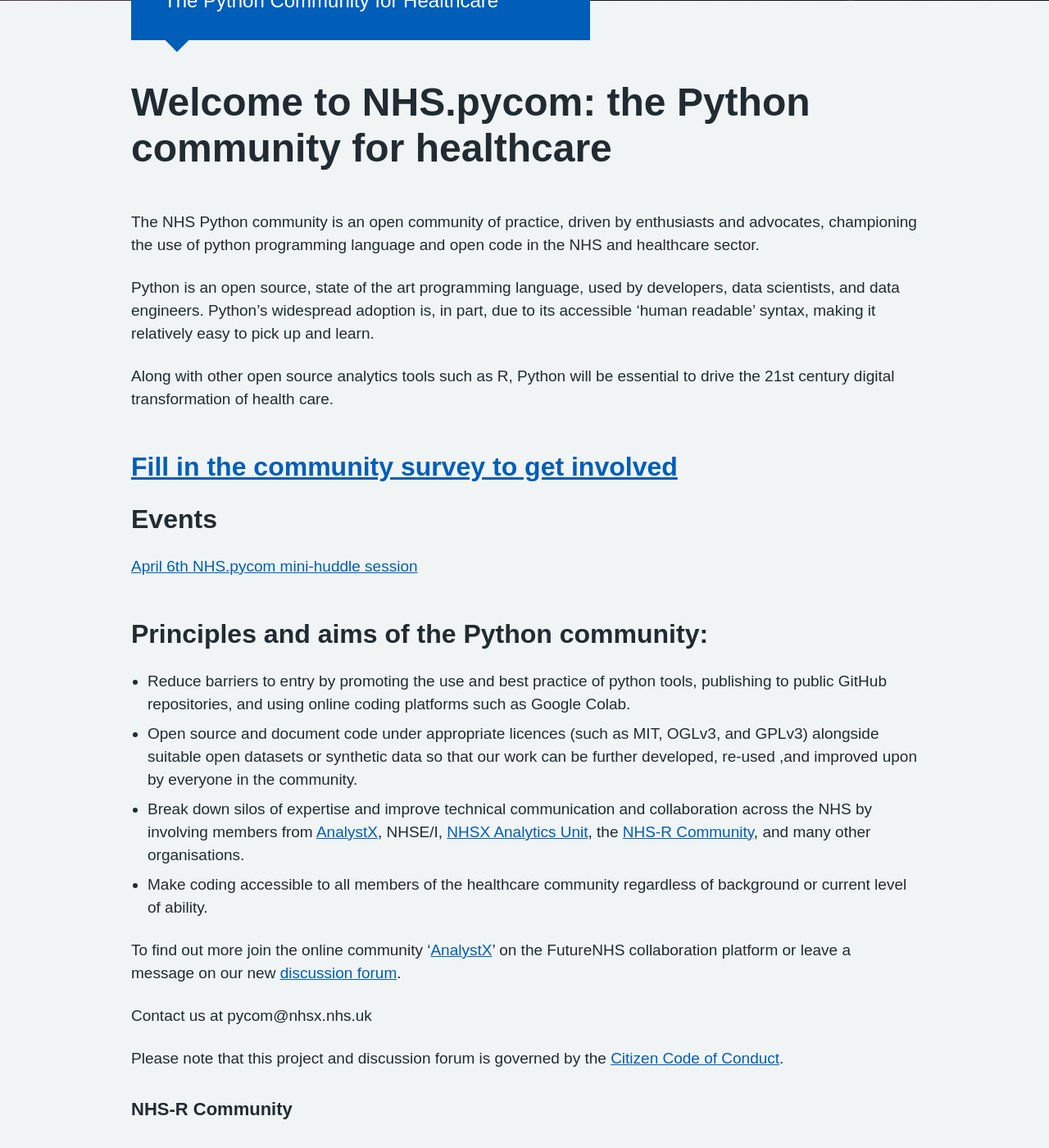
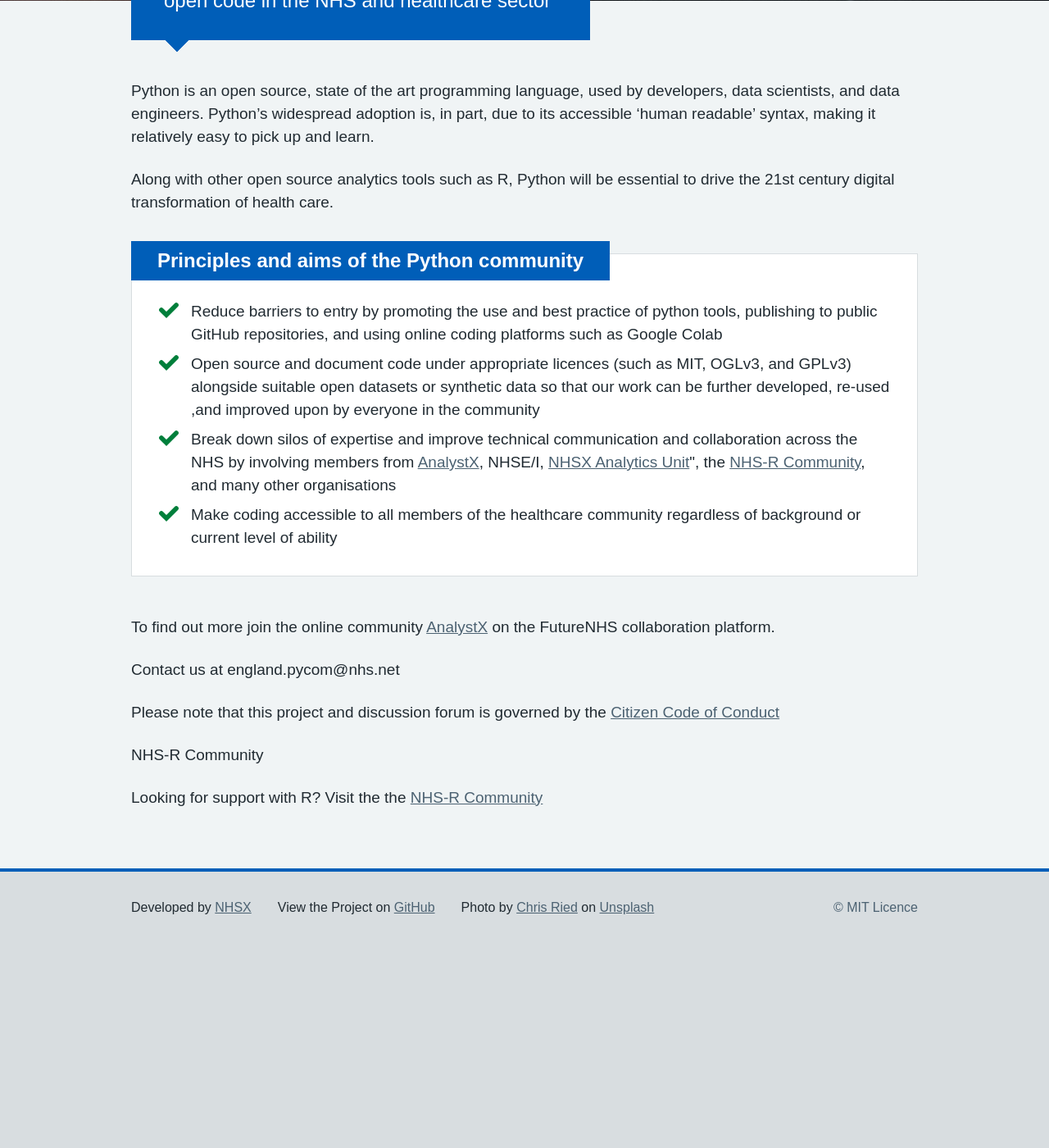
Before and after one commit to nhs-pycom/nhs.pycom, a Jekyll site: the page built from README.md, in a window 1280 px wide and 1400 px high, scrolled down 450 px. Shown: the whole window at 82% size. Built offline with Jekyll 4.4.1, drawn with Linux system fonts in a browser that asks for light colours; some web fonts are replaced; our own code applies the rules of GitHub Pages for plain Markdown files; after the commit the page ends 1609 px from its top, so only the background shows below that; some of the changed text lies outside the part shown.

Commit message:
Update default.html

```diff
--- a/_layouts/default.html
+++ b/_layouts/default.html
@@ -134,8 +134,8 @@
         <div class="nhsuk-grid-row">
           <div class="nhsuk-grid-column-two-thirds">
             <div class="nhsuk-hero-content">
-              <h1 class="nhsuk-u-margin-bottom-3">Welcome</h1>
-              <p class="nhsuk-body-l nhsuk-u-margin-bottom-0">The Python Community for Healthcare</p>
+              <h1 class="nhsuk-u-margin-bottom-3">Welcome!</h1>
+              <p class="nhsuk-body-l nhsuk-u-margin-bottom-0">The Python Community for Healthcare is an open community of practice, driven by enthusiasts and advocates, championing the use of python programming language and open code in the NHS and healthcare sector</p>
               <span class="nhsuk-hero__arrow" aria-hidden="true"></span>
             </div>
           </div>
@@ -151,7 +151,49 @@
       <div class="nhsuk-grid-row">
         <div class="nhsuk-grid-column-full">
 
-          {{ content }}
+          <p>Python is an open source, state of the art programming language, used by developers, data scientists, and data engineers. Python’s widespread adoption is, in part, due to its accessible ‘human readable’ syntax, making it relatively easy to pick up and learn.</p>
+          <p>Along with other open source analytics tools such as R, Python will be essential to drive the 21st century digital transformation of health care.</p>
+
+          <div class="nhsuk-do-dont-list">
+            <h3 class="nhsuk-do-dont-list__label">Principles and aims of the Python community</h3>
+            <ul class="nhsuk-list nhsuk-list--tick">
+              <li>
+                <svg class="nhsuk-icon nhsuk-icon__tick" xmlns="http://www.w3.org/2000/svg" viewBox="0 0 24 24" fill="none" aria-hidden="true">
+                  <path stroke-width="4" stroke-linecap="round" d="M18.4 7.8l-8.5 8.4L5.6 12"></path>
+                </svg>
+                Reduce barriers to entry by promoting the use and best practice of python tools, publishing to public GitHub repositories, and using online coding platforms such as Google Colab
+              </li>
+              <li>
+                <svg class="nhsuk-icon nhsuk-icon__tick" xmlns="http://www.w3.org/2000/svg" viewBox="0 0 24 24" fill="none" aria-hidden="true">
+                  <path stroke-width="4" stroke-linecap="round" d="M18.4 7.8l-8.5 8.4L5.6 12"></path>
+                </svg>
+                Open source and document code under appropriate licences (such as MIT, OGLv3, and GPLv3) alongside suitable open datasets or synthetic data so that our work can be further developed, re-used ,and improved upon by everyone in the community
+              </li>
+              <li>
+                <svg class="nhsuk-icon nhsuk-icon__tick" xmlns="http://www.w3.org/2000/svg" viewBox="0 0 24 24" fill="none" aria-hidden="true">
+                  <path stroke-width="4" stroke-linecap="round" d="M18.4 7.8l-8.5 8.4L5.6 12"></path>
+                </svg>
+                Break down silos of expertise and improve technical communication and collaboration across the NHS by involving members from <a class="nhsuk-footer__list-item-link" href="https://future.nhs.uk/connect.ti/DataAnalyticsCovid19/grouphome">AnalystX</a>, NHSE/I, <a class="nhsuk-footer__list-item-link" href="https://www.nhsx.nhs.uk/key-tools-and-info/nhsx-analytics-unit/">NHSX Analytics Unit</a>", the <a class="nhsuk-footer__list-item-link" href="https://nhsrcommunity.com">NHS-R Community</a>, and many other organisations
+              </li>
+              <li>
+                <svg class="nhsuk-icon nhsuk-icon__tick" xmlns="http://www.w3.org/2000/svg" viewBox="0 0 24 24" fill="none" aria-hidden="true">
+                  <path stroke-width="4" stroke-linecap="round" d="M18.4 7.8l-8.5 8.4L5.6 12"></path>
+                </svg>
+                Make coding accessible to all members of the healthcare community regardless of background or current level of ability
+              </li>
+            </ul>
+          </div>
+
+          <p>To find out more join the online community <a class="nhsuk-footer__list-item-link" href="https://future.nhs.uk/connect.ti/DataAnalyticsCovid19/grouphome">AnalystX</a> on the FutureNHS collaboration platform.</p>
+
+          <p>Contact us at england.pycom@nhs.net</p>
+
+          <p>Please note that this project and discussion forum is governed by the <a class="nhsuk-footer__list-item-link" href="https://github.com/nhsx/nhs.pycom/blob/main/CODE_OF_CONDUCT.md">Citizen Code of Conduct</a></p>
+
+
+          <p>NHS-R Community</p>
+
+          <p>Looking for support with R? Visit the the <a class="nhsuk-footer__list-item-link" href="https://nhsrcommunity.com">NHS-R Community</a></p>
 
         </div>
       </div>
```
Also changed, not shown: other parts of _layouts/default.html (+2 -2 lines).
